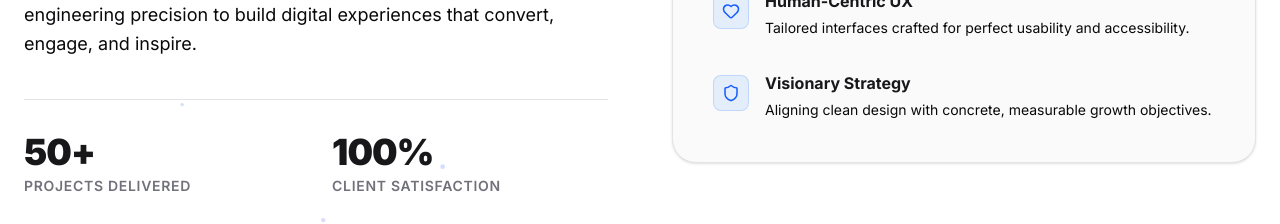
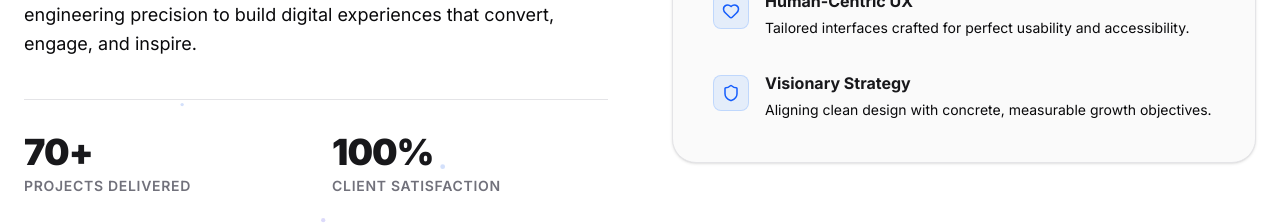
Before and after one commit to Nihalpm123/cygnex, a Next.js app: page / in a window 1280 px wide. Shown: the part 2020-2244 px from the top of the page. Built offline with nearby package versions, Linux system fonts and the light colour scheme.

Commit message:
Update projects delivered count to 70+ in AboutSection

```diff
--- a/src/components/sections/AboutSection.tsx
+++ b/src/components/sections/AboutSection.tsx
@@ -47,7 +47,7 @@ export default function AboutSection() {
                         {/* Stats Grid */}
                         <div className="grid grid-cols-2 gap-8 mt-10 pt-8 border-t border-zinc-200">
                             <div>
-                                <h4 className="text-4xl font-black text-zinc-900 mb-1 tracking-tight">50+</h4>
+                                <h4 className="text-4xl font-black text-zinc-900 mb-1 tracking-tight">70+</h4>
                                 <p className="text-zinc-500 text-sm font-semibold uppercase tracking-wider">Projects Delivered</p>
                             </div>
                             <div>
```
